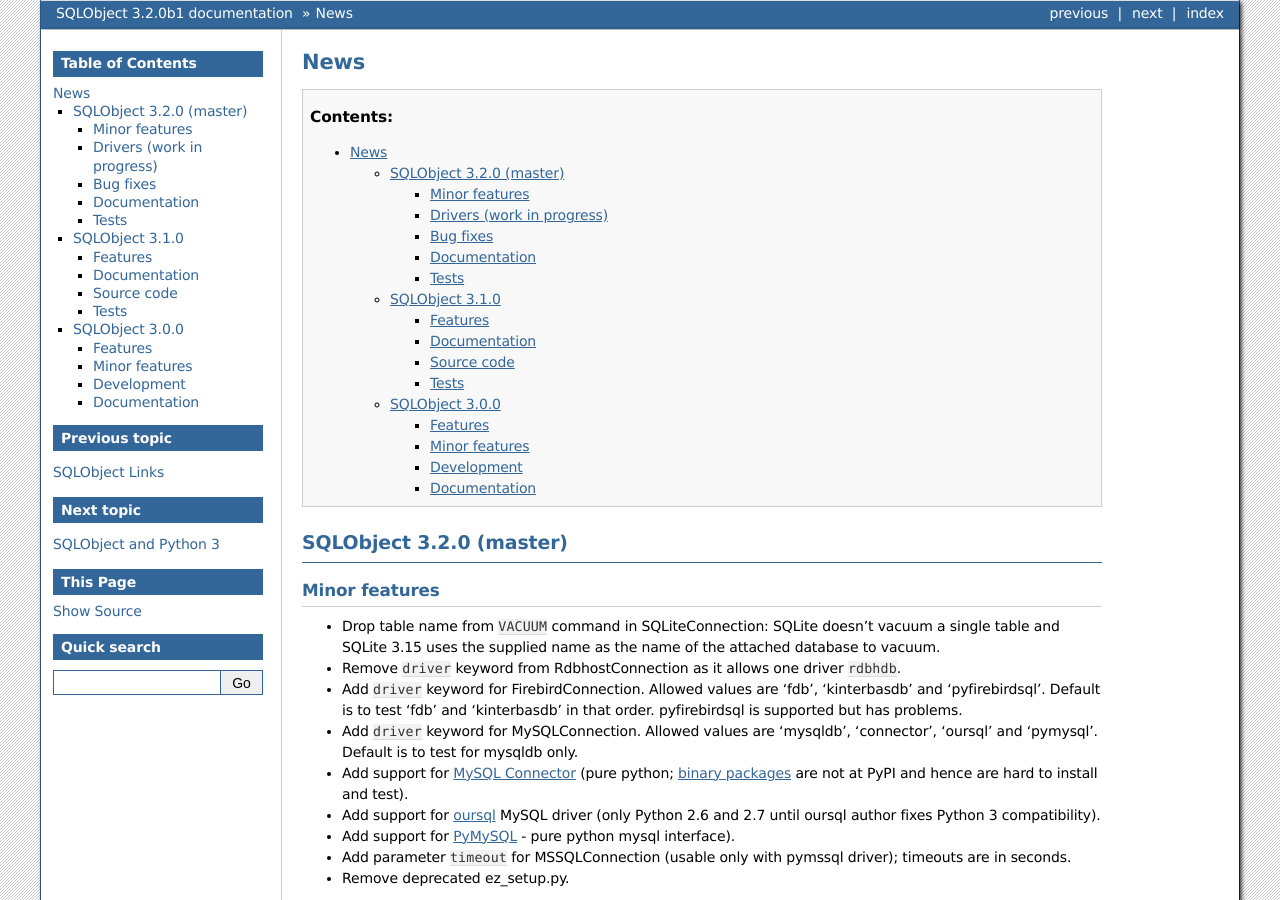
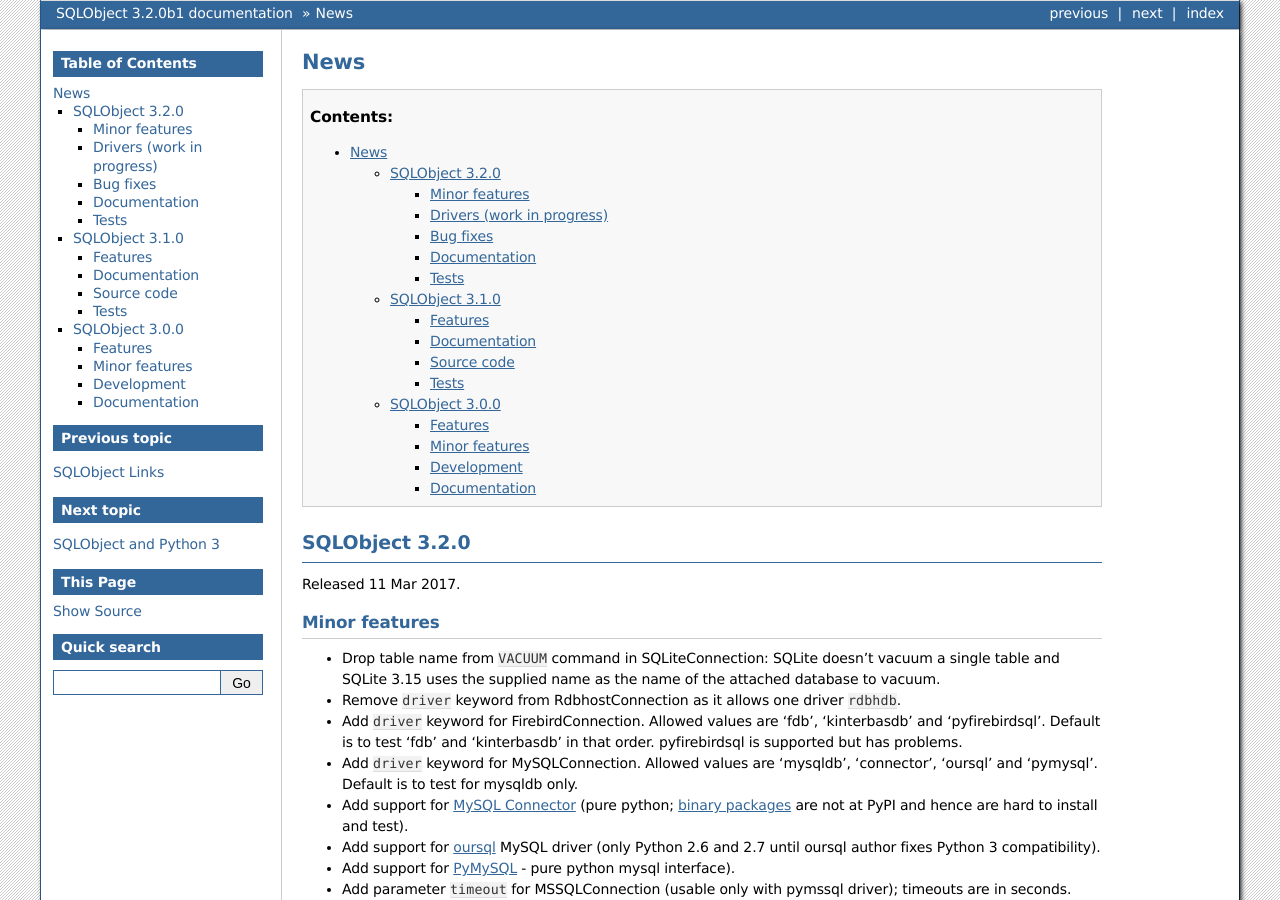
Before and after one commit to sqlobject/sqlobject, a Sphinx documentation site: the page built from docs/News.rst, in a window 1280 px wide and 900 px high. Built offline with Sphinx 7.4.7, drawn with Linux system fonts in a browser that asks for light colours.

Commit message:
SQLObject 3.2.0 was released 11 Mar 2017

```diff
--- a/docs/News.rst
+++ b/docs/News.rst
@@ -7,8 +7,10 @@
 
 .. _start:
 
-SQLObject 3.2.0 (master)
-========================
+SQLObject 3.2.0
+===============
+
+Released 11 Mar 2017.
 
 Minor features
 --------------
```
